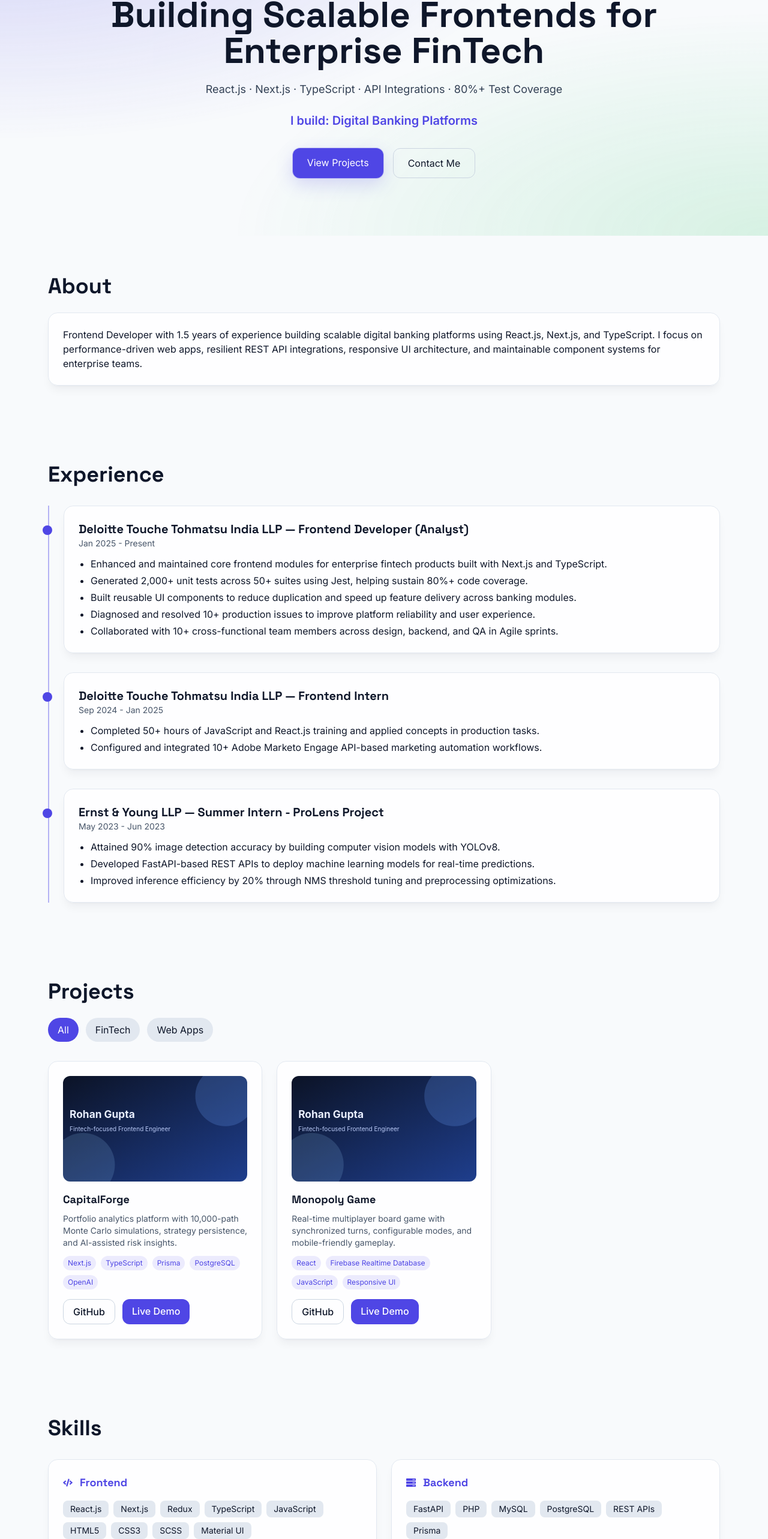
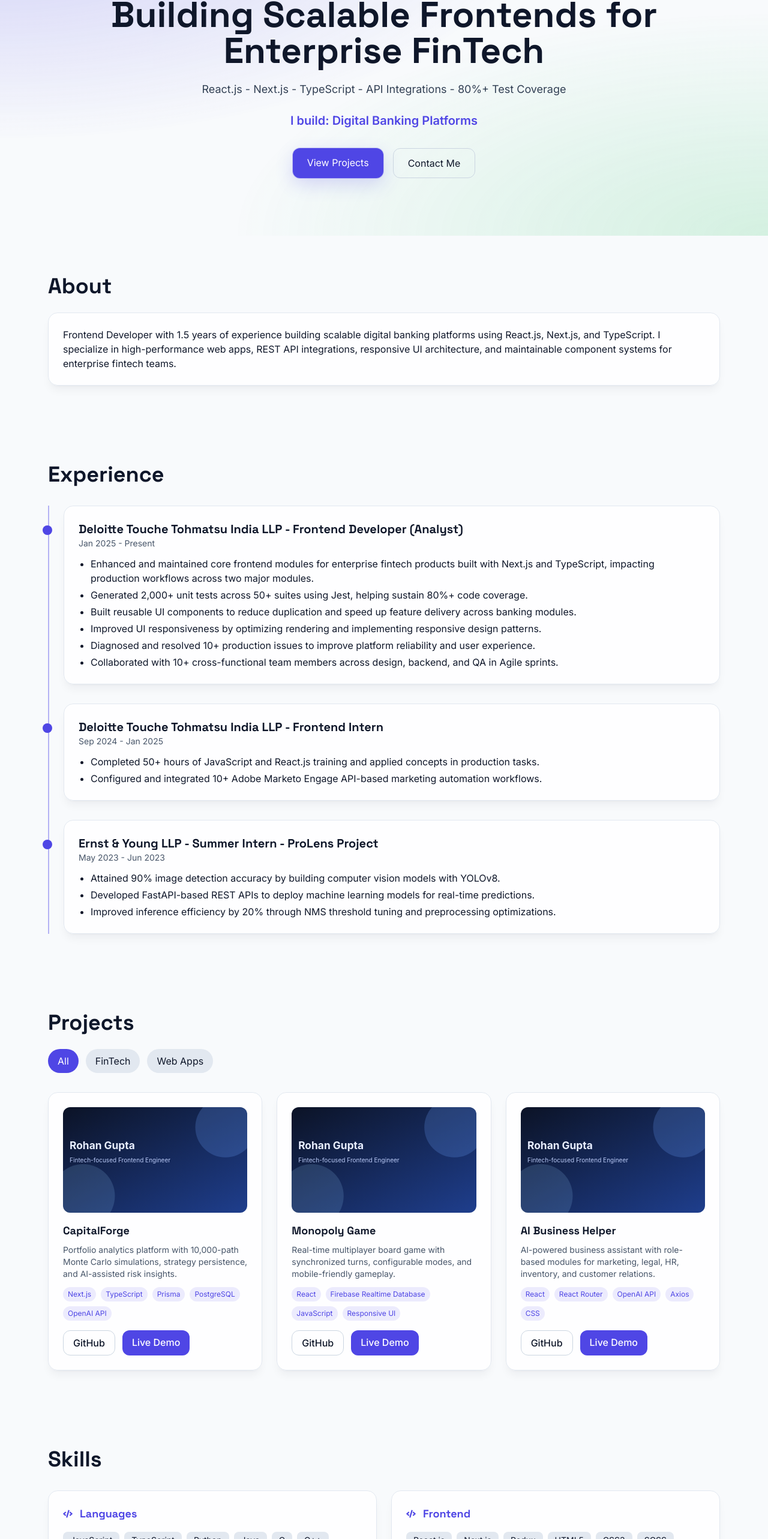
Before and after one commit to Rohan1572/Portfolio, a Next.js app: page / in a window 1280 px wide. Shown: the part 200-2766 px from the top of the page at 60% size. Built offline with nearby package versions, Linux system fonts and the light colour scheme.

Commit message:
Information Update

```diff
--- a/src/components/About.tsx
+++ b/src/components/About.tsx
@@ -8,8 +8,8 @@ export default function About() {
       <div className="card mt-6">
         <p>
           Frontend Developer with 1.5 years of experience building scalable digital banking platforms using React.js,
-          Next.js, and TypeScript. I focus on performance-driven web apps, resilient REST API integrations,
-          responsive UI architecture, and maintainable component systems for enterprise teams.
+          Next.js, and TypeScript. I specialize in high-performance web apps, REST API integrations, responsive UI
+          architecture, and maintainable component systems for enterprise fintech teams.
         </p>
       </div>
     </motion.section>
--- a/src/components/Education.tsx
+++ b/src/components/Education.tsx
@@ -8,7 +8,7 @@ export default function Education() {
       <div className="mt-8 grid md:grid-cols-2 gap-6">
         <motion.article initial="hidden" whileInView="visible" viewport={{ once: true }} variants={fadeInUp} className="card">
           <h3 className="text-lg font-bold">Vellore Institute of Technology (VIT)</h3>
-          <p className="text-sm text-slate-600 dark:text-slate-300 mt-1">B.Tech in CSE (Information Security) · Sep 2020 - Jul 2024</p>
+          <p className="text-sm text-slate-600 dark:text-slate-300 mt-1">B.Tech in CSE (Information Security) - Sep 2020 - Jul 2024</p>
           <p className="mt-3"><strong>CGPA:</strong> 8.77 / 10</p>
         </motion.article>
 
@@ -16,7 +16,7 @@ export default function Education() {
           <h3 className="text-lg font-bold">Certifications & Achievements</h3>
           <ul className="mt-3 list-disc pl-5 space-y-1">
             <li>Microsoft Certified: Security, Compliance, and Identity Fundamentals</li>
-            <li>Published research paper: “Exploiting Flaws in a Wi-Fi Network” (IJERT)</li>
+            <li>Published research paper: &quot;Exploiting Flaws in a Wi-Fi Network&quot; - IJERT Journal</li>
           </ul>
         </motion.article>
       </div>
--- a/src/components/Experience.tsx
+++ b/src/components/Experience.tsx
@@ -10,7 +10,7 @@ export default function Experience() {
         {experience.map((item) => (
           <motion.article key={`${item.company}-${item.role}`} initial="hidden" whileInView="visible" viewport={{ once: true }} variants={fadeInUp} className="relative card">
             <span className="absolute -left-9 top-8 h-4 w-4 rounded-full bg-primary" />
-            <h3 className="text-xl font-bold">{item.company} — {item.role}</h3>
+            <h3 className="text-xl font-bold">{item.company} - {item.role}</h3>
             <p className="text-sm text-slate-600 dark:text-slate-300">{item.duration}</p>
             <ul className="mt-3 list-disc pl-5 space-y-1">
               {item.highlights.map((point) => <li key={point}>{point}</li>)}
--- a/src/components/Hero.tsx
+++ b/src/components/Hero.tsx
@@ -17,12 +17,12 @@ export default function Hero() {
     <section id="home" className="relative overflow-hidden py-24">
       <div className="absolute inset-0 bg-mesh animate-pulse opacity-80" />
       <motion.div variants={staggerContainer} initial="hidden" animate="visible" className="relative mx-auto max-w-6xl px-4 text-center">
-        <motion.p variants={fadeInUp} className="mb-4 text-accent font-semibold">Frontend Developer at Deloitte · 1.5 Years Experience</motion.p>
+        <motion.p variants={fadeInUp} className="mb-4 text-accent font-semibold">Frontend Developer at Deloitte - 1.5 Years Experience</motion.p>
         <motion.h1 variants={fadeInUp} className="text-4xl md:text-6xl font-extrabold leading-tight">
           Building Scalable Frontends for Enterprise FinTech
         </motion.h1>
         <motion.p variants={fadeInUp} className="mt-5 text-slate-700 dark:text-slate-300 text-lg">
-          React.js · Next.js · TypeScript · API Integrations · 80%+ Test Coverage
+          React.js - Next.js - TypeScript - API Integrations - 80%+ Test Coverage
         </motion.p>
         <motion.p variants={fadeInUp} className="mt-6 text-primary text-xl font-semibold">I build: {rotating[index]}</motion.p>
         <motion.div variants={fadeInUp} className="mt-8 flex justify-center gap-4">
--- a/src/data/experience.ts
+++ b/src/data/experience.ts
@@ -4,9 +4,10 @@ export const experience = [
     role: 'Frontend Developer (Analyst)',
     duration: 'Jan 2025 - Present',
     highlights: [
-      'Enhanced and maintained core frontend modules for enterprise fintech products built with Next.js and TypeScript.',
+      'Enhanced and maintained core frontend modules for enterprise fintech products built with Next.js and TypeScript, impacting production workflows across two major modules.',
       'Generated 2,000+ unit tests across 50+ suites using Jest, helping sustain 80%+ code coverage.',
       'Built reusable UI components to reduce duplication and speed up feature delivery across banking modules.',
+      'Improved UI responsiveness by optimizing rendering and implementing responsive design patterns.',
       'Diagnosed and resolved 10+ production issues to improve platform reliability and user experience.',
       'Collaborated with 10+ cross-functional team members across design, backend, and QA in Agile sprints.',
     ],
--- a/src/data/projects.ts
+++ b/src/data/projects.ts
@@ -17,7 +17,7 @@ export const projects: Project[] = [
     title: 'CapitalForge',
     category: 'FinTech',
     description: 'Portfolio analytics platform with 10,000-path Monte Carlo simulations, strategy persistence, and AI-assisted risk insights.',
-    stack: ['Next.js', 'TypeScript', 'Prisma', 'PostgreSQL', 'OpenAI'],
+    stack: ['Next.js', 'TypeScript', 'Prisma', 'PostgreSQL', 'OpenAI API'],
     image: '/og-image.svg',
     github: 'https://github.com/Rohan1572/capital-forge',
     live: 'https://rohan-gupta.vercel.app/',
@@ -31,4 +31,13 @@ export const projects: Project[] = [
     github: 'https://github.com/Bhavya1912/monopoly-game',
     live: 'https://monopoly-game-tau.vercel.app/',
   },
+  {
+    title: 'AI Business Helper',
+    category: 'Web Apps',
+    description: 'AI-powered business assistant with role-based modules for marketing, legal, HR, inventory, and customer relations.',
+    stack: ['React', 'React Router', 'OpenAI API', 'Axios', 'CSS'],
+    image: '/og-image.svg',
+    github: 'https://github.com/Rohan1572/ai-business-helper',
+    live: 'https://ai-business-helper.netlify.app/',
+  },
 ];
--- a/src/data/skills.ts
+++ b/src/data/skills.ts
@@ -8,8 +8,10 @@ export interface SkillCategory {
 }
 
 export const skills: SkillCategory[] = [
-  { title: 'Frontend', icon: FaCode, skills: ['React.js', 'Next.js', 'Redux', 'TypeScript', 'JavaScript', 'HTML5', 'CSS3', 'SCSS', 'Material UI'] },
-  { title: 'Backend', icon: FaServer, skills: ['FastAPI', 'PHP', 'MySQL', 'PostgreSQL', 'REST APIs', 'Prisma'] },
-  { title: 'Tools', icon: FaTools, skills: ['Git', 'GitHub', 'JIRA', 'Jenkins', 'Figma', 'Webpack', 'Jest', 'CI/CD'] },
-  { title: 'Engineering Focus', icon: FaLock, skills: ['Performance Optimization', 'Responsive Design', 'Cross-Browser Compatibility', 'Component Architecture', 'Agile Methodology', 'Code Reviews'] },
+  { title: 'Languages', icon: FaCode, skills: ['JavaScript', 'TypeScript', 'Python', 'Java', 'C', 'C++'] },
+  { title: 'Frontend', icon: FaCode, skills: ['React.js', 'Next.js', 'Redux', 'HTML5', 'CSS3', 'SCSS', 'Material UI', 'Webpack'] },
+  { title: 'API & Integration', icon: FaServer, skills: ['REST APIs', 'OpenAI API', 'API Integration', 'Axios'] },
+  { title: 'Backend', icon: FaServer, skills: ['FastAPI', 'PHP', 'MySQL', 'PostgreSQL', 'Prisma'] },
+  { title: 'Tools & Workflow', icon: FaTools, skills: ['Git', 'GitHub', 'JIRA', 'Jenkins', 'Figma', 'CI/CD', 'Agile Methodology', 'Code Review'] },
+  { title: 'Architecture', icon: FaLock, skills: ['Component Architecture', 'State Management', 'Responsive Web Design', 'Cross-Browser Compatibility', 'Performance Optimization'] },
 ];
```
Also changed, not shown: next-env.d.ts.
